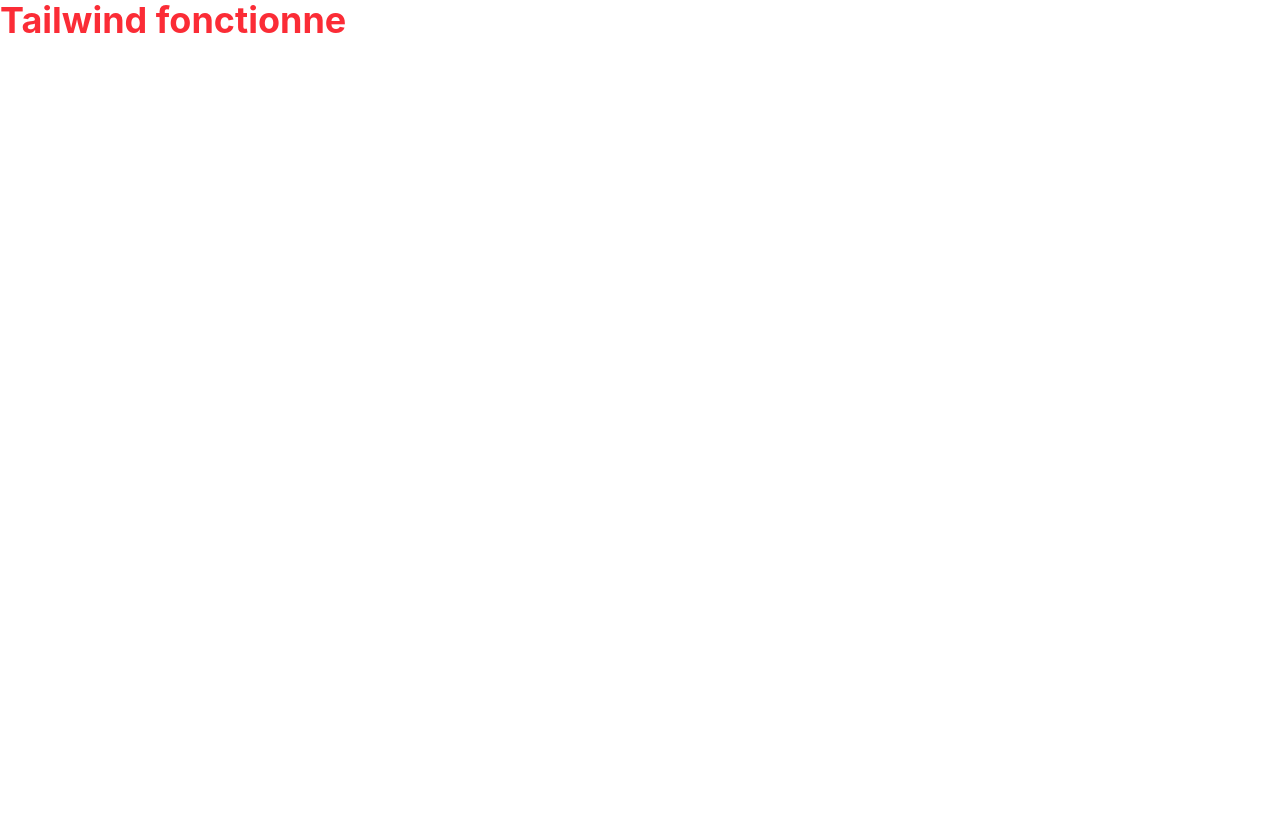
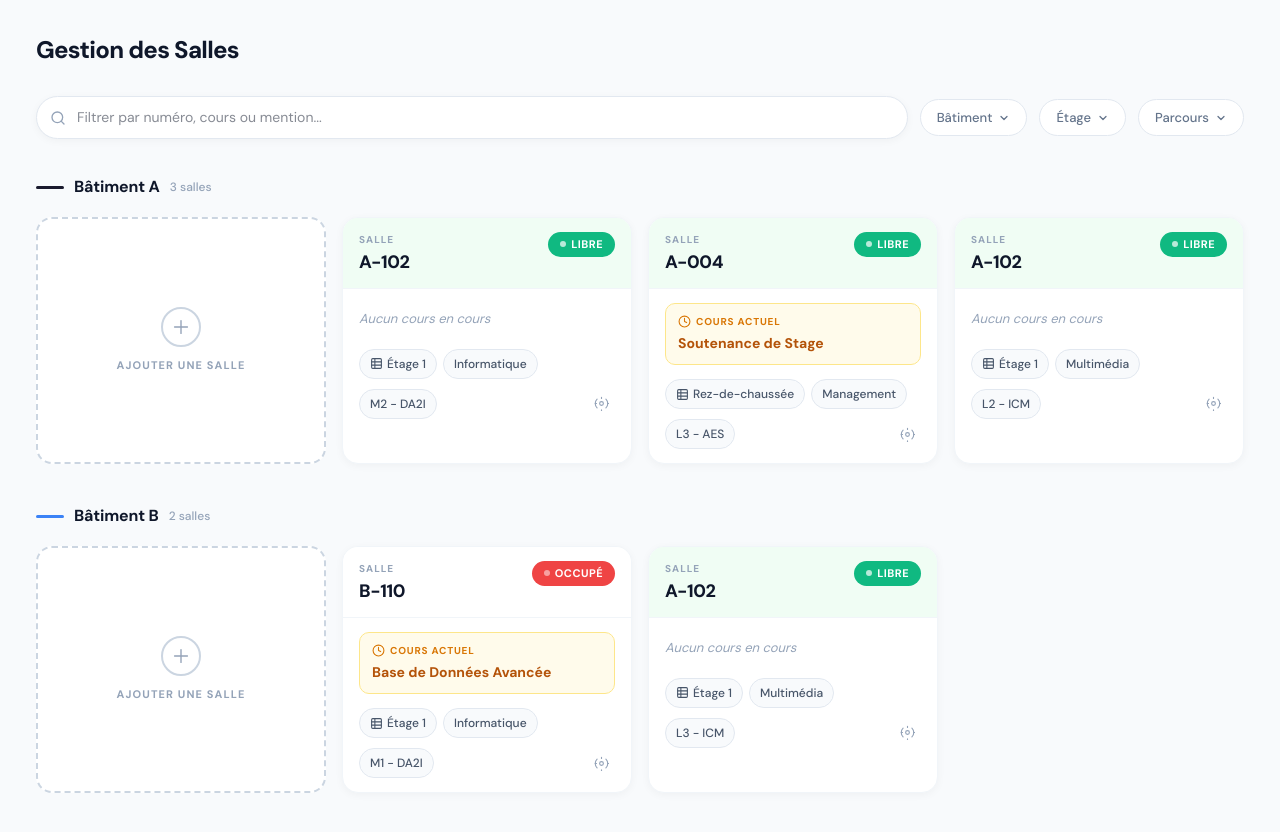
Before and after one commit to painextazzy/EDT_ASP.NET, a React (Vite) app in the folder front/: page / in a window 1280 px wide. Shown: the top 832 px of the page. Before the commit the page ends 800 px from the top, so only its background shows below. Built offline with nearby package versions, Linux system fonts and the light colour scheme.

Commit message:
ajout route pour fenetre classe

```diff
--- a/front/src/App.jsx
+++ b/front/src/App.jsx
@@ -1,10 +1,14 @@
 import { BrowserRouter, Routes, Route } from "react-router-dom";
-import Classe from "./pages/Classe";
+import Classe from "./pages/classes";
+
 function App() {
   return (
-    <h1 className="text-4xl font-bold text-red-500">
-      Tailwind fonctionne
-    </h1>
+  <BrowserRouter>
+      <Routes>
+        <Route path="/" element={<Classe />} />
+
+      </Routes>
+    </BrowserRouter>
   )
 }
 
```
